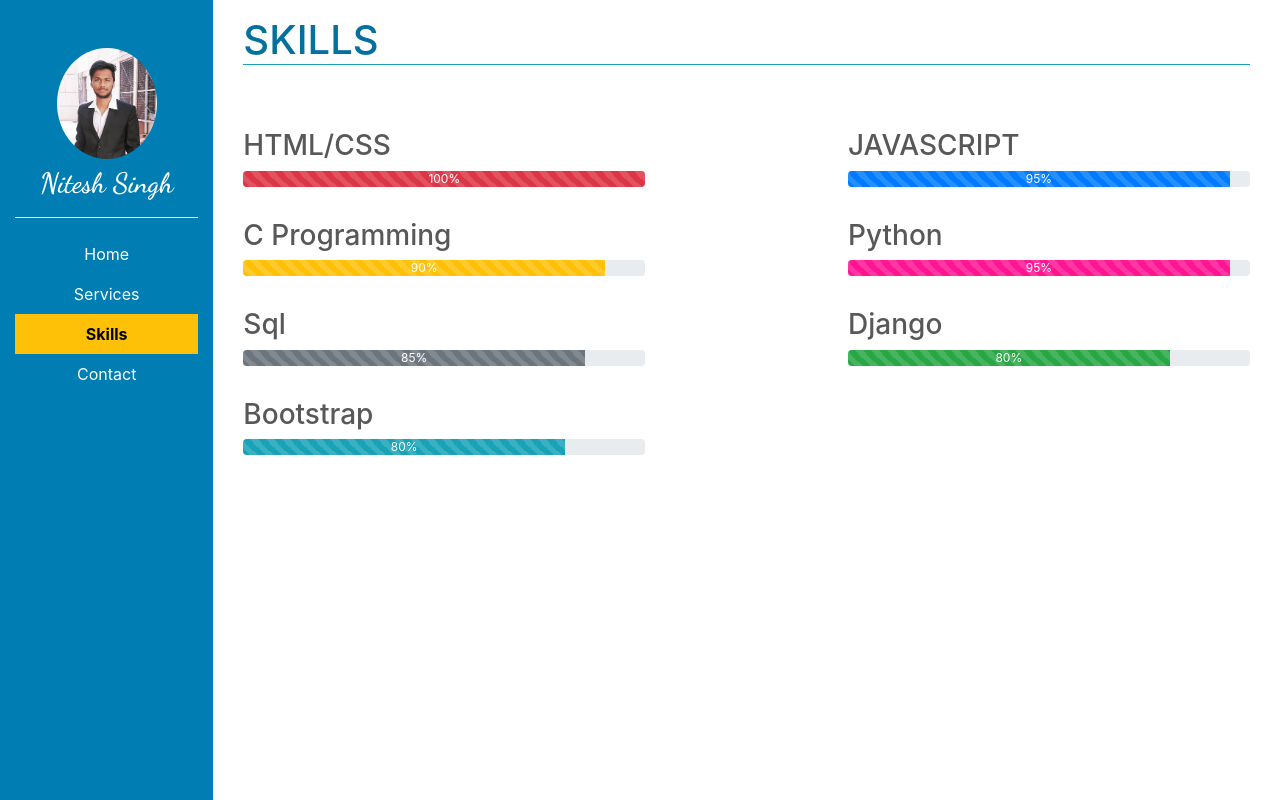
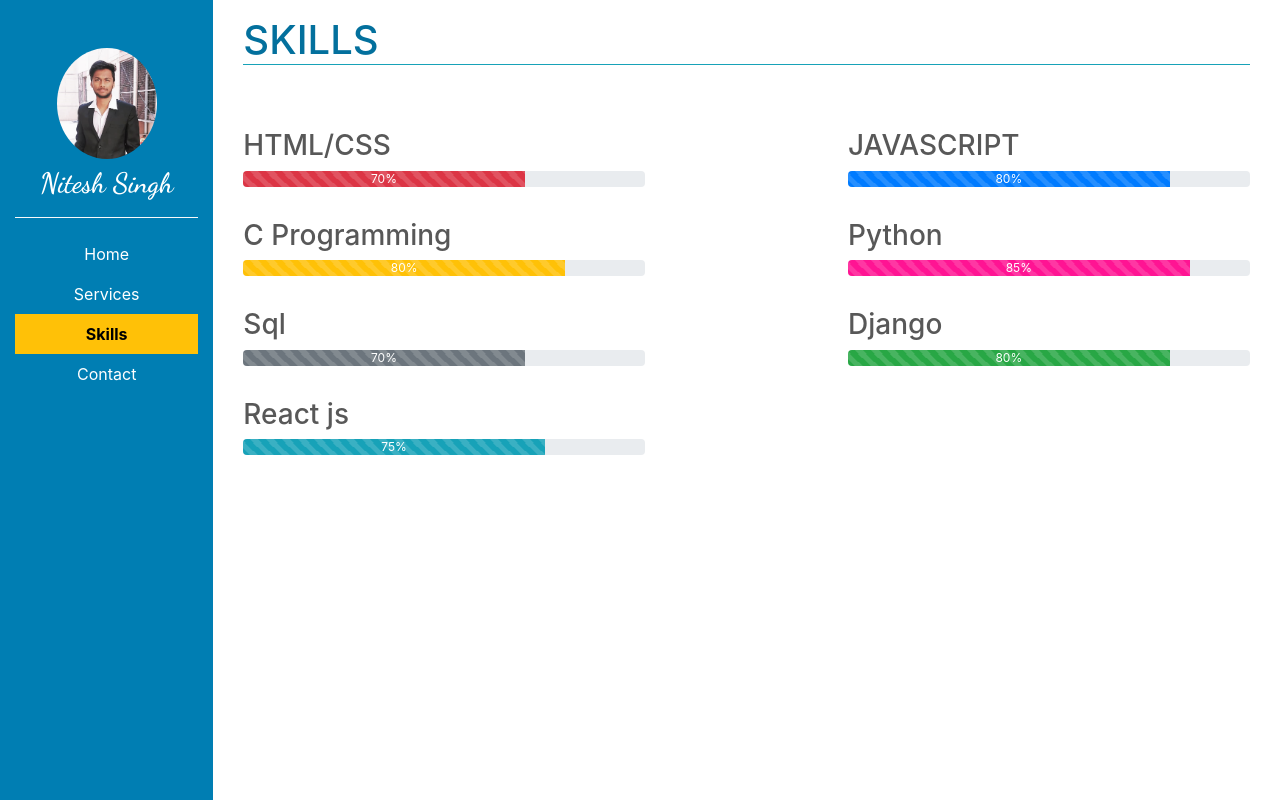
Before and after one commit to Nitesh-Singh-5/devportfolio, a Django app: page /edu/skill/ in a window 1280 px wide. Run offline with Django 3.2, Linux system fonts and the light colour scheme; some libraries are stand-ins or nearby versions.

Commit message:
Updated Skills

```diff
--- a/edu/templates/edu/skill.html
+++ b/edu/templates/edu/skill.html
@@ -1,77 +1,143 @@
-{% extends 'core/base.html' %}
-{% block content %}
+{% extends 'core/base.html' %} {% block content %}
 <div class="container mt-3">
   <h1 class="heading border-bottom border-info mb-5">SKILLS</h1>
 
   <!-- first row -->
   <div class="row text-dark mt-3">
-        <div class="col-sm-5 ">
+    <div class="col-sm-5">
       <h3 class="mt-3 skill-name">HTML/CSS</h3>
       <div class="progress">
-                <div class="progress-bar bg-danger progress-bar-striped progress-bar-animated" role="progressbar"
-                    style="width: 100%;" aria-valuenow="100" aria-valuemin="0" aria-valuemax="100">100%</div>
+        <div
+          class="progress-bar bg-danger progress-bar-striped progress-bar-animated"
+          role="progressbar"
+          style="width: 70%"
+          aria-valuenow="70"
+          aria-valuemin="0"
+          aria-valuemax="70"
+        >
+          70%
+        </div>
       </div>
     </div>
     <div class="col-sm-5 offset-sm-2">
       <h3 class="mt-3 skill-name">JAVASCRIPT</h3>
       <div class="progress">
-                <div class="progress-bar bg-INFO progress-bar-striped progress-bar-animated" role="progressbar"
-                    style="width: 95%;" aria-valuenow="95" aria-valuemin="0" aria-valuemax="100">95%</div>
+        <div
+          class="progress-bar bg-INFO progress-bar-striped progress-bar-animated"
+          role="progressbar"
+          style="width: 80%"
+          aria-valuenow="80"
+          aria-valuemin="0"
+          aria-valuemax="100"
+        >
+          80%
+        </div>
       </div>
     </div>
   </div>
 
   <!-- second row -->
   <div class="row text-dark mt-3">
-        <div class="col-sm-5 ">
+    <div class="col-sm-5">
       <h3 class="mt-3 skill-name">C Programming</h3>
       <div class="progress">
-                <div class="progress-bar bg-warning progress-bar-striped progress-bar-animated" role="progressbar"
-                    style="width: 90%;" aria-valuenow="90" aria-valuemin="0" aria-valuemax="100">90%</div>
+        <div
+          class="progress-bar bg-warning progress-bar-striped progress-bar-animated"
+          role="progressbar"
+          style="width: 80%"
+          aria-valuenow="80"
+          aria-valuemin="0"
+          aria-valuemax="100"
+        >
+          80%
+        </div>
       </div>
     </div>
     <div class="col-sm-5 offset-sm-2">
       <h3 class="mt-3 skill-name">Python</h3>
       <div class="progress">
-                <div class="progress-bar pink progress-bar-striped progress-bar-animated" role="progressbar"
-                    style="width: 95%;" aria-valuenow="95" aria-valuemin="0" aria-valuemax="100">95%</div>
+        <div
+          class="progress-bar pink progress-bar-striped progress-bar-animated"
+          role="progressbar"
+          style="width: 85%"
+          aria-valuenow="85"
+          aria-valuemin="0"
+          aria-valuemax="100"
+        >
+          85%
+        </div>
       </div>
     </div>
   </div>
 
   <!-- third row -->
   <div class="row text-dark mt-3">
-        <div class="col-sm-5 ">
+    <div class="col-sm-5">
       <h3 class="mt-3 skill-name">Sql</h3>
       <div class="progress">
-                <div class="progress-bar bg-secondary progress-bar-striped progress-bar-animated" role="progressbar"
-                    style="width: 85%;" aria-valuenow="100" aria-valuemin="0" aria-valuemax="100">85%</div>
+        <div
+          class="progress-bar bg-secondary progress-bar-striped progress-bar-animated"
+          role="progressbar"
+          style="width: 70%"
+          aria-valuenow="100"
+          aria-valuemin="0"
+          aria-valuemax="100"
+        >
+          70%
+        </div>
       </div>
     </div>
     <div class="col-sm-5 offset-sm-2">
       <h3 class="mt-3 skill-name">Django</h3>
       <div class="progress">
-                <div class="progress-bar bg-success progress-bar-striped progress-bar-animated" role="progressbar"
-                    style="width: 80%;" aria-valuenow="80" aria-valuemin="0" aria-valuemax="100">80%</div>
+        <div
+          class="progress-bar bg-success progress-bar-striped progress-bar-animated"
+          role="progressbar"
+          style="width: 80%"
+          aria-valuenow="80"
+          aria-valuemin="0"
+          aria-valuemax="100"
+        >
+          80%
+        </div>
       </div>
     </div>
   </div>
 
   <!-- fourth row -->
   <div class="row text-dark mt-3">
-        <div class="col-sm-5 ">
-            <h3 class="mt-3 skill-name">Bootstrap</h3>
+    <div class="col-sm-5">
+      <h3 class="mt-3 skill-name">React js</h3>
       <div class="progress">
-                <div class="progress-bar bg-info progress-bar-striped progress-bar-animated" role="progressbar"
-                    style="width: 80%;" aria-valuenow="80" aria-valuemin="0" aria-valuemax="100">80%</div>
+        <div
+          class="progress-bar bg-info progress-bar-striped progress-bar-animated"
+          role="progressbar"
+          style="width: 75%"
+          aria-valuenow="75"
+          aria-valuemin="0"
+          aria-valuemax="100"
+        >
+          75%
         </div>
       </div>
-        {% comment %} <div class="col-sm-5 offset-sm-2">
+    </div>
+    {% comment %}
+    <div class="col-sm-5 offset-sm-2">
       <h3 class="mt-3">Julia programing</h3>
       <div class="progress">
-                <div class="progress-bar bg-INFO progress-bar-striped progress-bar-animated" role="progressbar"
-                    style="width: 30%;" aria-valuenow="30" aria-valuemin="0" aria-valuemax="100">30%</div>
+        <div
+          class="progress-bar bg-INFO progress-bar-striped progress-bar-animated"
+          role="progressbar"
+          style="width: 30%"
+          aria-valuenow="30"
+          aria-valuemin="0"
+          aria-valuemax="100"
+        >
+          30%
         </div>
-        </div> {% endcomment %}
+      </div>
+    </div>
+    {% endcomment %}
   </div>
   {% endblock content %}
+</div>
```
Lines whose indentation alone changed are shown as unchanged.
